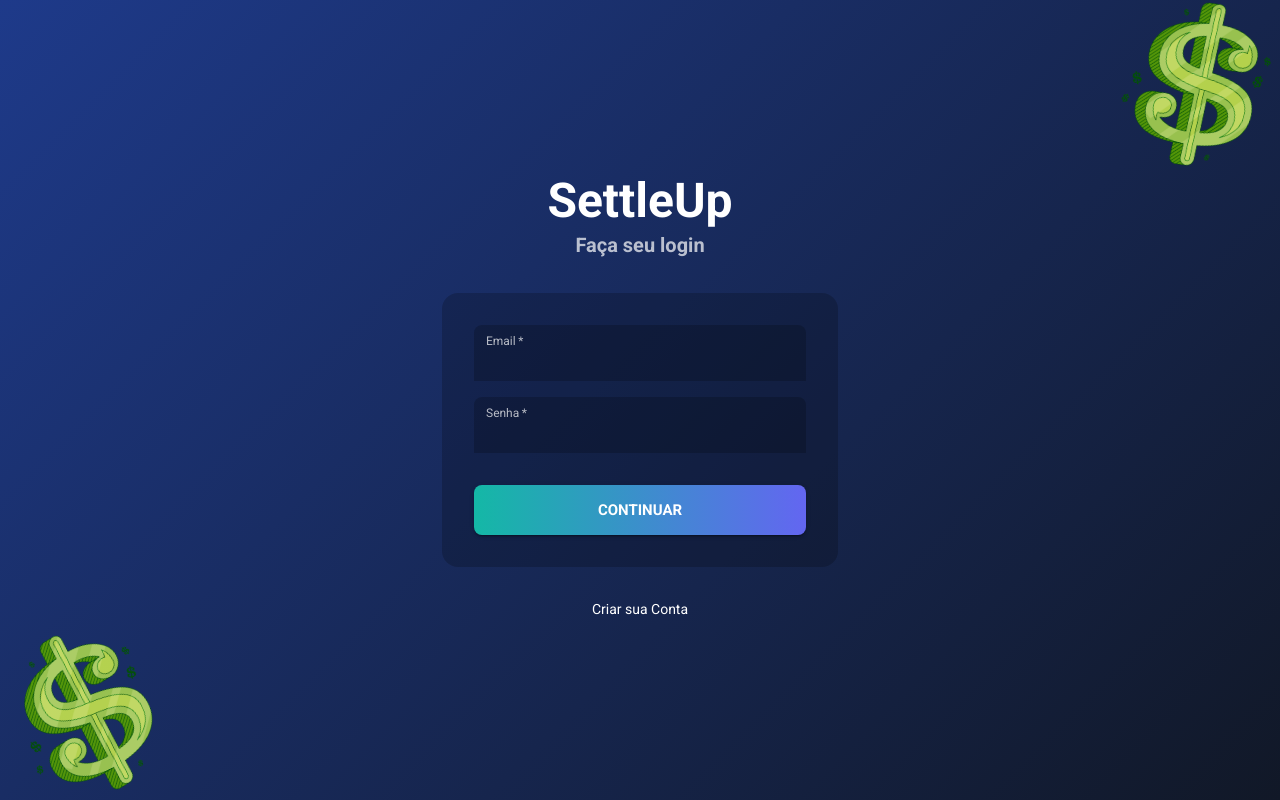
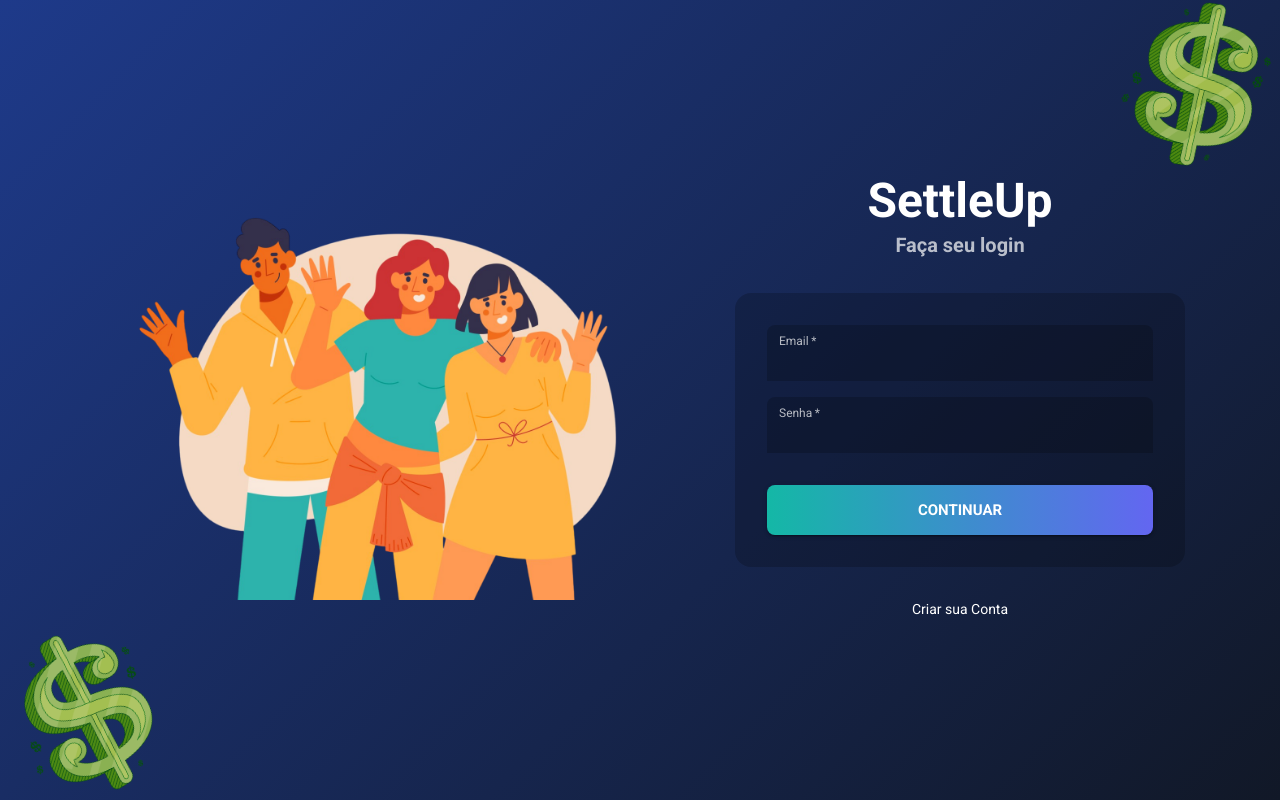
Before and after one commit to jguilhermepaiva/SettleUp, a React (Vite) app in the folder client/: page /auth in a window 1280 px wide. Built offline with nearby package versions, Linux system fonts and the light colour scheme; no server answers; some icons are missing.

Commit message:
improve visual

```diff
--- a/client/src/App.tsx
+++ b/client/src/App.tsx
@@ -10,6 +10,7 @@ import { useAuth } from './hooks/useAuth';
 import { CssBaseline, ThemeProvider, Box, Button } from '@mui/material';
 import { theme } from './theme';
 import './App.css';
+import friend1 from './assets/friend1.png';
 
 type AuthView = 'login' | 'register';
 
@@ -26,7 +27,7 @@ function AuthRoutes() {
         {currentView === 'register' ? <RegisterPage /> : <LoginPage />}
 
         {/* Botão de navegação atualizado */}
-        <Box sx={{ mt: 3, textAlign: 'center' }}>
+        <Box sx={{ mt: 3, textAlign: 'center', display: 'flex',  alignItems: 'center', justifyContent: 'center' }}>
           <Button
             onClick={toggleView}
             sx={{
@@ -42,6 +43,7 @@ function AuthRoutes() {
           >
             {currentView === 'login' ? 'Criar sua Conta' : 'Logar na sua conta'}
           </Button>
+
         </Box>
 
       </Box>
--- a/client/src/components/AuthLayout.tsx
+++ b/client/src/components/AuthLayout.tsx
@@ -1,8 +1,10 @@
 import React from 'react';
 import { Box, Container } from '@mui/material';
+// Importe as suas imagens
 import dollarImage from '../assets/dollar.png';
+import friendsImage from '../assets/friend1.png';
 
-// Este componente cria o fundo escuro e centra o conteúdo
+// Este componente cria o fundo escuro e o layout de duas colunas
 export const AuthLayout: React.FC<{ children: React.ReactNode }> = ({ children }) => {
   return (
     <Box
@@ -14,6 +16,7 @@ export const AuthLayout: React.FC<{ children: React.ReactNode }> = ({ children }
         justifyContent: 'center',
         background: 'linear-gradient(135deg, #1e3a8a 0%, #111827 100%)',
         overflow: 'hidden',
+        padding: 2,
       }}
     >
       <Box
@@ -26,9 +29,9 @@ export const AuthLayout: React.FC<{ children: React.ReactNode }> = ({ children }
           right: -40,
           width: 250,
           height: 250,
-          opacity: 0.9,
+          opacity: { xs: 0.1, md: 0.8 },
           transform: 'rotate(15deg)',
-          pointerEvents: 'none', // Garante que a imagem não interfira com cliques
+          pointerEvents: 'none',
         }}
       />
       <Box
@@ -41,14 +44,51 @@ export const AuthLayout: React.FC<{ children: React.ReactNode }> = ({ children }
           left: -40,
           width: 250,
           height: 250,
-          opacity: 0.9,
+          opacity: { xs: 0.1, md: 0.8 },
           transform: 'rotate(-25deg)',
           pointerEvents: 'none',
         }}
       />
 
-      <Container component="main" maxWidth="xs" sx={{ position: 'relative', zIndex: 1 }}>
-        {children}
+      <Container maxWidth="lg" sx={{ position: 'relative', zIndex: 1 }}>
+        <Box sx={{
+          display: 'flex',
+          flexDirection: { xs: 'column', md: 'row' },
+          alignItems: 'center',
+          justifyContent: 'center',
+          gap: { xs: 4, md: 8 }
+        }}>
+
+          {/* Coluna da Imagem (Vem primeiro no código para aparecer acima no mobile) */}
+          <Box
+            sx={{
+              width: { xs: '80%', sm: '60%', md: '50%' },
+              display: 'flex',
+              justifyContent: 'center',
+              alignItems: 'center',
+            }}
+          >
+            <Box
+              component="img"
+              src={friendsImage}
+              alt="Ilustração de amigos"
+              sx={{
+                maxWidth: '100%',
+                height: 'auto',
+                maxHeight: { xs: '250px', md: '400px' },
+                borderRadius: 2,
+              }}
+            />
+          </Box>
+
+          {/* Coluna do Formulário */}
+          <Box sx={{
+            width: { xs: '100%', sm: '80%', md: '50%' },
+            maxWidth: '450px'
+          }}>
+            {children}
+          </Box>
+        </Box>
       </Container>
     </Box>
   );
--- a/client/src/components/group/CreateGroupForm.tsx
+++ b/client/src/components/group/CreateGroupForm.tsx
@@ -1,5 +1,8 @@
 import React, { useState } from 'react';
 import type { CreateGroupData } from '../../services/apiService';
+import { Box, Button, CircularProgress, FormControl, InputLabel, FilledInput, InputAdornment } from '@mui/material';
+import GroupAddIcon from '@mui/icons-material/GroupAdd';
+import DescriptionIcon from '@mui/icons-material/Description';
 
 interface CreateGroupFormProps {
   onSubmit: (data: CreateGroupData) => Promise<void>;
@@ -15,26 +18,78 @@ export const CreateGroupForm: React.FC<CreateGroupFormProps> = ({ onSubmit, isLo
     onSubmit({ name, description });
   };
 
+  // Estilo comum para os campos de texto para garantir a consistência
+  const inputStyle = {
+    backgroundColor: '#ffffff', // Alterado para branco
+    color: '#000000', // Alterado para texto preto
+    borderRadius: '4px 4px 0 0', // Adiciona bordas arredondadas no topo
+    '& .MuiInputBase-input:-webkit-autofill': {
+      WebkitBoxShadow: '0 0 0 100px #ffffff inset',
+      WebkitTextFillColor: '#000000',
+    },
+  };
+
   return (
-    <form onSubmit={handleSubmit} style={{ display: 'flex', flexDirection: 'column', gap: '15px', maxWidth: '400px', margin: '20px 0' }}>
-      <input
+    <Box
+      component="form"
+      onSubmit={handleSubmit}
+      sx={{ display: 'flex', flexDirection: 'column', gap: 2 }}
+    >
+      <FormControl variant="filled" fullWidth required>
+        <InputLabel htmlFor="create-group-name" sx={{ color: 'rgba(0, 0, 0, 0.6)' }}>
+          Nome do Grupo
+        </InputLabel>
+        <FilledInput
+          id="create-group-name"
           type="text"
-        placeholder="Nome do Grupo (ex: Viagem à Praia)"
+          placeholder="Ex: Viagem à Praia"
           value={name}
           onChange={(e) => setName(e.target.value)}
-        required
-        style={{ padding: '10px', fontSize: '16px', borderRadius: '4px', border: '1px solid #ccc' }}
+          disableUnderline
+          sx={inputStyle}
+          startAdornment={
+            <InputAdornment position="start">
+              <GroupAddIcon sx={{ color: 'rgba(0, 0, 0, 0.54)' }} />
+            </InputAdornment>
+          }
         />
-      <textarea
-        placeholder="Descrição (opcional)"
+      </FormControl>
+
+      <FormControl variant="filled" fullWidth>
+        <InputLabel htmlFor="create-group-description" sx={{ color: 'rgba(0, 0, 0, 0.6)' }}>
+          Descrição (opcional)
+        </InputLabel>
+        <FilledInput
+          id="create-group-description"
+          type="text"
           value={description}
           onChange={(e) => setDescription(e.target.value)}
-        rows={3}
-        style={{ padding: '10px', fontSize: '16px', borderRadius: '4px', border: '1px solid #ccc', resize: 'vertical' }}
+          disableUnderline
+          sx={inputStyle}
+          multiline
+          rows={2}
+          startAdornment={
+            <InputAdornment position="start">
+              <DescriptionIcon sx={{ color: 'rgba(0, 0, 0, 0.54)' }} />
+            </InputAdornment>
+          }
         />
-      <button type="submit" disabled={isLoading} style={{ padding: '10px', fontSize: '16px', cursor: 'pointer', backgroundColor: '#007bff', color: 'white', border: 'none', borderRadius: '4px' }}>
-        {isLoading ? 'A criar...' : 'Criar Grupo'}
-      </button>
-    </form>
+      </FormControl>
+
+      <Button
+        type="submit"
+        variant="contained"
+        color="primary" // Usando a cor primária do nosso tema
+        disabled={isLoading || !name}
+        size="large"
+        sx={{
+          mt: 1,
+          py: 1.5,
+          fontWeight: 'bold',
+        }}
+      >
+        {isLoading ? <CircularProgress size={24} color="inherit" /> : 'Criar Grupo'}
+      </Button>
+    </Box>
   );
 };
--- a/client/src/components/group/JoinGroupForm.tsx
+++ b/client/src/components/group/JoinGroupForm.tsx
@@ -1,5 +1,6 @@
 import React, { useState } from 'react';
-import { Box, TextField, Button, CircularProgress } from '@mui/material';
+import { Box, Button, CircularProgress, FormControl, InputLabel, FilledInput, InputAdornment } from '@mui/material';
+import VpnKeyIcon from '@mui/icons-material/VpnKey';
 
 interface JoinGroupFormProps {
   onSubmit: (inviteCode: string) => Promise<void>;
@@ -14,27 +15,52 @@ export const JoinGroupForm: React.FC<JoinGroupFormProps> = ({ onSubmit, isLoadin
     onSubmit(inviteCode);
   };
 
+  const inputStyle = {
+    backgroundColor: 'rgba(0, 0, 0, 0.2)',
+    color: 'white',
+    '& .MuiInputBase-input:-webkit-autofill': {
+      WebkitBoxShadow: '0 0 0 100px #1e293b inset',
+      WebkitTextFillColor: '#fff',
+    },
+  };
+
   return (
     <Box
       component="form"
       onSubmit={handleSubmit}
       sx={{ display: 'flex', flexDirection: 'column', gap: 2 }}
     >
-      <TextField
-        label="Código de Convite"
-        variant="outlined"
-        placeholder="Ex: A4T-8B2"
-        value={inviteCode}
-        onChange={(e) => setInviteCode(e.target.value.toUpperCase())}
-        required
-        fullWidth
-      />
+      <FormControl variant="filled" fullWidth required>
+        <InputLabel htmlFor="join-group-code" sx={{ color: 'rgba(255, 255, 255, 0.7)' }}>
+          Código de Convite
+        </InputLabel>
+        <FilledInput
+          id="join-group-code"
+          type="text"
+          placeholder="Ex: A4T8B2"
+          value={inviteCode}
+          onChange={(e) => setInviteCode(e.target.value.toUpperCase())}
+          disableUnderline
+          sx={inputStyle}
+          startAdornment={
+            <InputAdornment position="start">
+              <VpnKeyIcon sx={{ color: 'rgba(255, 255, 255, 0.7)' }} />
+            </InputAdornment>
+          }
+        />
+      </FormControl>
+
       <Button
         type="submit"
         variant="contained"
         color="secondary"
         disabled={isLoading || !inviteCode}
         size="large"
+        sx={{
+          mt: 1,
+          py: 1.5,
+          fontWeight: 'bold',
+        }}
       >
         {isLoading ? <CircularProgress size={24} color="inherit" /> : 'Entrar no Grupo'}
       </Button>
--- a/client/src/pages/DashboardPage.tsx
+++ b/client/src/pages/DashboardPage.tsx
@@ -1,6 +1,7 @@
-import React, { useState } from 'react';
+import React, { useState, useEffect, useCallback } from 'react';
 import { useAuth } from '../hooks/useAuth';
 import { apiService } from '../services/apiService';
+import type { User } from '../context/AuthContext';
 import { CreateGroupForm } from '../components/group/CreateGroupForm';
 import { JoinGroupForm } from '../components/group/JoinGroupForm';
 import type { CreateGroupData } from '../services/apiService';
@@ -8,6 +9,7 @@ import { GroupList } from '../components/group/GroupList';
 import {
   Container,
   Box,
+  CircularProgress,
   Alert,
   Paper,
   Typography
@@ -16,8 +18,9 @@ import friendsImage from '../assets/friends.jpg';
 
 export const DashboardPage: React.FC = () => {
   const { user } = useAuth();
+  const [isLoadingProfile, setIsLoadingProfile] = useState(false);
+  const [error, setError] = useState<string | null>(null);
 
-  // Estados relacionados à criação e entrada em grupos
   const [isCreatingGroup, setIsCreatingGroup] = useState(false);
   const [groupCreationError, setGroupCreationError] = useState<string | null>(null);
   const [groupCreationSuccess, setGroupCreationSuccess] = useState<string | null>(null);
@@ -26,9 +29,11 @@ export const DashboardPage: React.FC = () => {
   const [joinGroupError, setJoinGroupError] = useState<string | null>(null);
   const [joinGroupSuccess, setJoinGroupSuccess] = useState<string | null>(null);
 
-  // Estados relacionados à lista de grupos
   const [deleteGroupError, setDeleteGroupError] = useState<string | null>(null);
   const [refreshTrigger, setRefreshTrigger] = useState(0);
+
+  // Removido o fetchProfile, pois os dados do user já vêm do AuthContext
+  // e são exibidos no Layout.
 
   const handleCreateGroup = async (data: CreateGroupData) => {
     setIsCreatingGroup(true);
@@ -70,8 +75,64 @@ export const DashboardPage: React.FC = () => {
     }
   };
 
+  const renderContent = () => {
+    if (isLoadingProfile) {
+      return <Box sx={{ display: 'flex', justifyContent: 'center', mt: 4 }}><CircularProgress color="inherit" /></Box>;
+    }
+    if (error) {
+      return <Alert severity="error" sx={{ mt: 4, color: 'white' }}>Erro ao carregar dados: {error}</Alert>;
+    }
+
+    // Estilo comum para os "cards" de conteúdo
+    const paperStyle = {
+      p: 3,
+      // Correção: Alterado para um azul marinho escuro e opaco
+      backgroundColor: '#1c2541',
+      color: 'white',
+      height: '100%',
+    };
+
+    return (
+      <Box sx={{ display: 'flex', flexDirection: { xs: 'column', md: 'row' }, gap: 4, alignItems: 'flex-start' }}>
+
+        {/* Coluna da Esquerda: Ações */}
+        <Box sx={{ width: { xs: '100%', md: '40%' }, display: 'flex', flexDirection: 'column', gap: 4 }}>
+          <Paper elevation={3} sx={paperStyle}>
+            <Typography variant="h6" component="h2" gutterBottom>
+              Criar um Novo Grupo
+            </Typography>
+            <CreateGroupForm onSubmit={handleCreateGroup} isLoading={isCreatingGroup} />
+            {groupCreationError && <Alert severity="error" sx={{ mt: 2 }}>{groupCreationError}</Alert>}
+            {groupCreationSuccess && <Alert severity="success" sx={{ mt: 2 }}>{groupCreationSuccess}</Alert>}
+          </Paper>
+
+          <Paper elevation={3} sx={paperStyle}>
+            <Typography variant="h6" component="h2" gutterBottom>
+              Entrar num Grupo Existente
+            </Typography>
+            <JoinGroupForm onSubmit={handleJoinGroup} isLoading={isJoiningGroup} />
+            {joinGroupError && <Alert severity="error" sx={{ mt: 2 }}>{joinGroupError}</Alert>}
+            {joinGroupSuccess && <Alert severity="success" sx={{ mt: 2 }}>{joinGroupSuccess}</Alert>}
+          </Paper>
+        </Box>
+
+        {/* Coluna da Direita: Meus Grupos */}
+        <Box sx={{ width: { xs: '100%', md: '60%' } }}>
+          <Paper elevation={3} sx={paperStyle}>
+            <Typography variant="h6" component="h2" gutterBottom>
+              Meus Grupos
+            </Typography>
+            {deleteGroupError && <Alert severity="error" sx={{ mb: 2 }}>{deleteGroupError}</Alert>}
+            <GroupList refreshTrigger={refreshTrigger} onDelete={handleDeleteGroup} />
+          </Paper>
+        </Box>
+      </Box>
+    );
+  };
+
   return (
-    <Box>
+    // O Box que controlava o fundo foi removido, pois essa responsabilidade agora é do Layout.
+    <>
       <Box
         sx={{
           height: { xs: 200, md: 300 },
@@ -86,45 +147,13 @@ export const DashboardPage: React.FC = () => {
         }}
       >
         <Typography variant="h3" component="h1" sx={{ fontWeight: 'bold', textAlign: 'center' }}>
-          Bem-vindo, {user?.username}!
+          Organize seus grupos
         </Typography>
       </Box>
+
       <Container maxWidth="lg" sx={{ mt: -10, mb: 4, position: 'relative', zIndex: 1 }}>
-        <Box sx={{ display: 'flex', flexDirection: { xs: 'column', md: 'row' }, gap: 4, alignItems: 'flex-start' }}>
-
-          {/* Coluna da Esquerda: Ações */}
-          <Box sx={{ width: { xs: '100%', md: '40%' }, display: 'flex', flexDirection: 'column', gap: 4 }}>
-            <Paper elevation={3} sx={{ p: 3 }}>
-              <Typography variant="h6" component="h2" gutterBottom>
-                Criar um Novo Grupo
-              </Typography>
-              <CreateGroupForm onSubmit={handleCreateGroup} isLoading={isCreatingGroup} />
-              {groupCreationError && <Alert severity="error" sx={{ mt: 2 }}>{groupCreationError}</Alert>}
-              {groupCreationSuccess && <Alert severity="success" sx={{ mt: 2 }}>{groupCreationSuccess}</Alert>}
-            </Paper>
-            <Paper elevation={3} sx={{ p: 3 }}>
-              <Typography variant="h6" component="h2" gutterBottom>
-                Entrar num Grupo Existente
-              </Typography>
-              <JoinGroupForm onSubmit={handleJoinGroup} isLoading={isJoiningGroup} />
-              {joinGroupError && <Alert severity="error" sx={{ mt: 2 }}>{joinGroupError}</Alert>}
-              {joinGroupSuccess && <Alert severity="success" sx={{ mt: 2 }}>{joinGroupSuccess}</Alert>}
-            </Paper>
-          </Box>
-
-          {/* Coluna da Direita: Meus Grupos */}
-          <Box sx={{ width: { xs: '100%', md: '60%' } }}>
-            <Paper elevation={3} sx={{ p: 3, height: '100%' }}>
-              <Typography variant="h6" component="h2" gutterBottom>
-                Meus Grupos
-              </Typography>
-              {deleteGroupError && <Alert severity="error" sx={{ mb: 2 }}>{deleteGroupError}</Alert>}
-              <GroupList refreshTrigger={refreshTrigger} onDelete={handleDeleteGroup} />
-            </Paper>
-          </Box>
-
-        </Box>
+        {renderContent()}
       </Container>
-    </Box>
+    </>
   );
 };
```
Also changed, not shown: client/src/components/Layout.tsx (+15 -4 lines), client/src/assets/friend1.png (added). Lines whose indentation alone changed are shown as unchanged.
